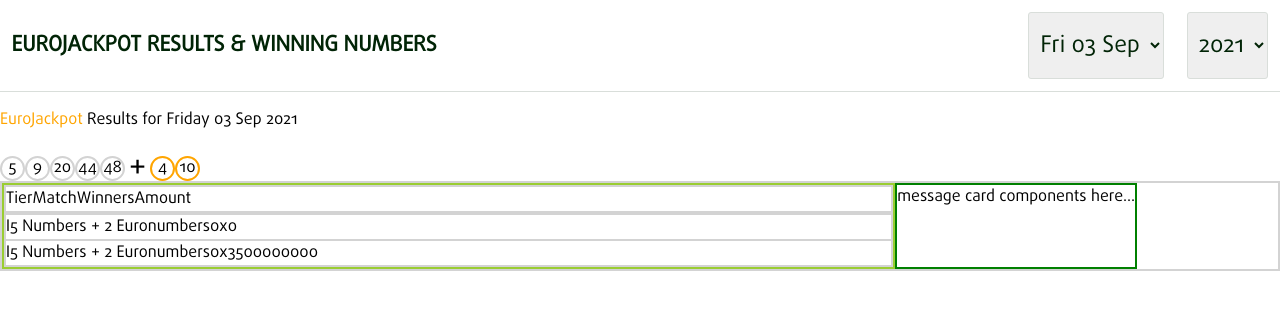
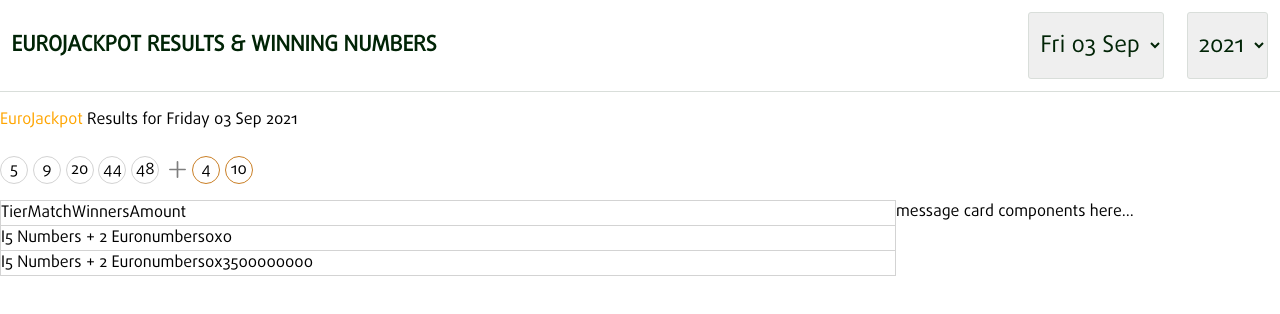
Before and after one commit to mihailgaberov/eurojackpot, a React (Create React App) app: page / in a window 1280 px wide. Shown: the top 314 px of the page. Built offline with nearby package versions, Linux system fonts and the light colour scheme.

Commit message:
:sparkles: Added plus icon. Updated styles.

```diff
--- a/src/components/Numbers/index.tsx
+++ b/src/components/Numbers/index.tsx
@@ -15,10 +15,10 @@
           return <WinningNumber borderColor={'lightgrey'} key={idx} value={num} />
         })}
       </RegularNumbersContainer>
-      <StyledPlusSign>+</StyledPlusSign>
+      <StyledPlusSign />
       <EuroNumbersContainer>
         {euroNumbers.map((num, idx) => {
-          return <WinningNumber borderColor={'orange'} key={idx} value={num} />
+          return <WinningNumber borderColor={'#ca7f26'} key={idx} value={num} />
         })}
       </EuroNumbersContainer>
     </Container>
--- a/src/components/Numbers/styles.tsx
+++ b/src/components/Numbers/styles.tsx
@@ -1,17 +1,17 @@
 import styled from "styled-components";
+import plus from '../../assets/plus.svg';
 
 export const Container = styled.div`
   display: flex;
+  margin-bottom: 1em;
 `
 
 export const StyledPlusSign = styled.div`
-  font-size: 2em;
-  font-weight: 200;
-  width: 25px;
-  display: flex;
-  height: 25px;
-  align-items: center;
-  justify-content: center;
+  width: 28px;
+  height: 28px;
+  background: url(${plus}) center center no-repeat;
+  background-size: 62%;
+  opacity: 0.5;
 `
 
 export const RegularNumbersContainer = styled.div`
--- a/src/components/OddsRow/styles.tsx
+++ b/src/components/OddsRow/styles.tsx
@@ -2,7 +2,11 @@
 
 export const Container = styled.div`
   display: flex;
-  border: 2px solid lightgray;
+  border: 1px solid lightgray;
+
+  &:first-child {
+    border-bottom: none;
+  }
 
   &:last-child {
     border-top: none;
--- a/src/components/WinningNumber/styles.tsx
+++ b/src/components/WinningNumber/styles.tsx
@@ -5,10 +5,11 @@
 }
 
 export const Container = styled.div<WinningNumberProps>`
-  border: 2px solid ${props => props.borderColor};
+  border: 1px solid ${props => props.borderColor};
   border-radius: 50%;
-  width: 25px;
-  height: 25px;
+  width: 28px;
+  height: 28px;
+  margin-right: .3em;
   display: flex;
   align-items: center;
   justify-content: center;
--- a/src/styles/main.tsx
+++ b/src/styles/main.tsx
@@ -2,14 +2,25 @@
 
 export const MainContainer = styled.div`
   display: flex;
-  border: 2px solid lightgray;
+  flex-direction: column;
+
+  @media only screen and (min-width: 920px) {
+    flex-direction: row;
+  }
 `
 export const OddsContainer = styled.article`
-  border: 2px solid yellowgreen;
-  width: 70%;
+  width: 100%;
+
+  @media only screen and (min-width: 920px) {
+    width: 70%;
+  }
 `
 
 export const MessageCardsContainer = styled.aside`
   display: flex;
-  border: 2px solid green;
+  width: 100%;
+
+  @media only screen and (min-width: 920px) {
+    width: 30%;
+  }
 `
```
Also changed, not shown: src/assets/plus.svg (added).
